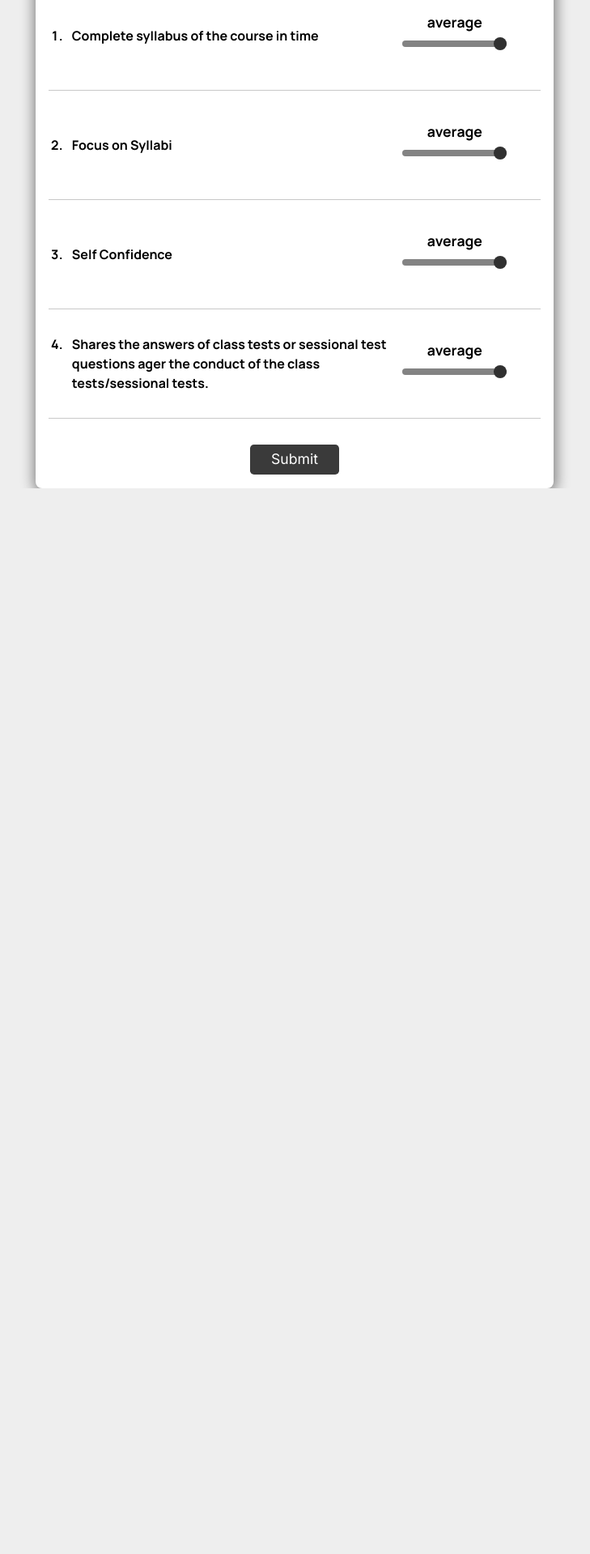
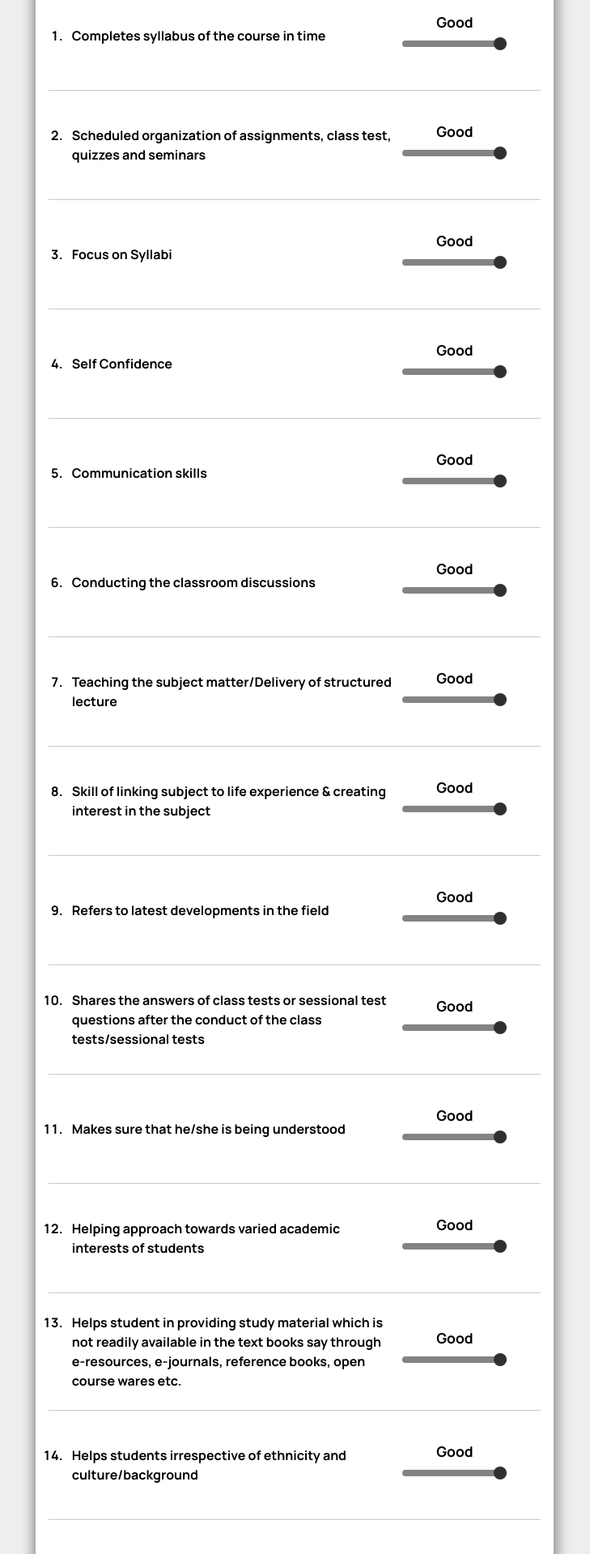
Before and after one commit to yashasip/Academic-Feedback, a Next.js app: page / in a window 1280 px wide. Shown: the part 560-2479 px from the top of the page at 81% size, without its empty margins (276-1005 px from the left). Before the commit the page ends 1163 px from the top, so only its background shows below. Built offline with nearby package versions, Linux system fonts and the light colour scheme.

Commit message:
Added questions and ratings in constants/constants.js

```diff
--- a/constants/constants.js
+++ b/constants/constants.js
@@ -1,11 +1,28 @@
-const ratings = ["worst", "bad", "average", "good", "best"];
+const ratings = ["Below Average", "Average", "Good", "Very Good", "Excellent"];
 const defaultRating = 2;
 
 const questions = [
-  "Complete syllabus of the course in time",
+  "Completes syllabus of the course in time",
+  "Scheduled organization of assignments, class test, quizzes and seminars",
   "Focus on Syllabi",
   "Self Confidence",
-  "Shares the answers of class tests or sessional test questions ager the conduct of the class tests/sessional tests.",
+  "Communication skills",
+  "Conducting the classroom discussions",
+  "Teaching the subject matter/Delivery of structured lecture",
+  "Skill of linking subject to life experience & creating interest in the subject",
+  "Refers to latest developments in the field",
+  "Shares the answers of class tests or sessional test questions after the conduct of the class tests/sessional tests",
+  "Makes sure that he/she is being understood",
+  "Helping approach towards varied academic interests of students",
+  "Helps student in providing study material which is not readily available in the text books say through e-resources, e-journals, reference books, open course wares etc.",
+  "Helps students irrespective of ethnicity and culture/background",
+  "Helps students facing physical, emotional and learning challenges",
+  "Approach towards developing professional skills among students",
+  "Helps students in realizing their strengths and developmental needs",
+  "Control mechanism in effectively conducting the class",
+  "Skills of addressing inappropriate behavior of student",
+  "Tendency of inviting opinion and question on subject matter from students"
+
 ];
 
 export { ratings, defaultRating, questions };
```
